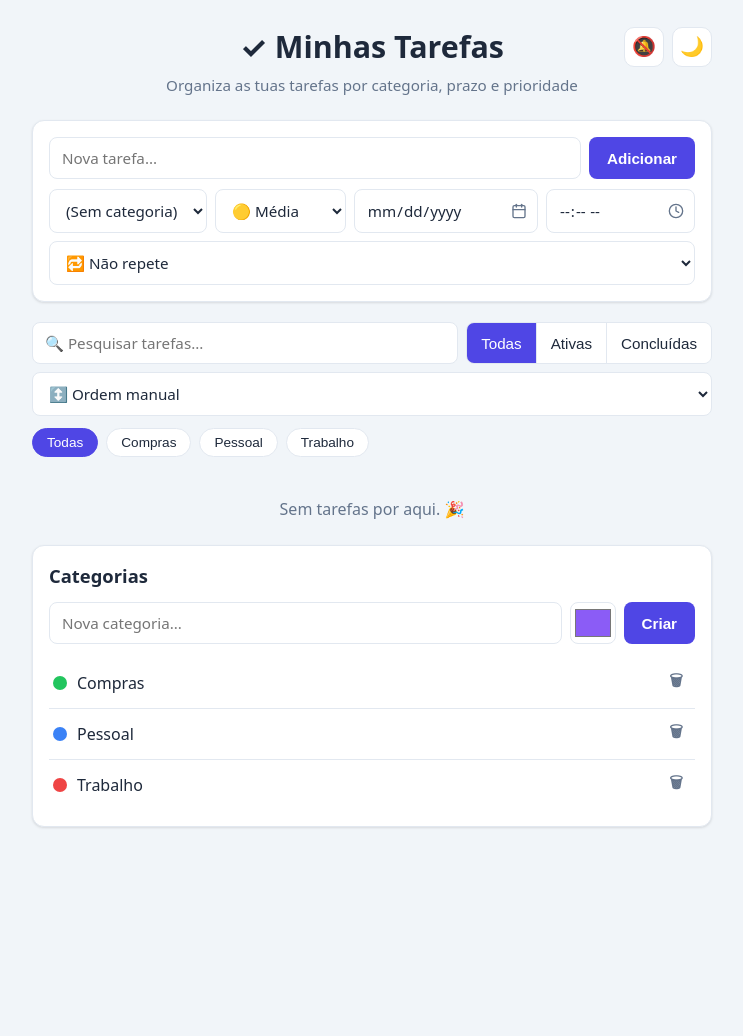
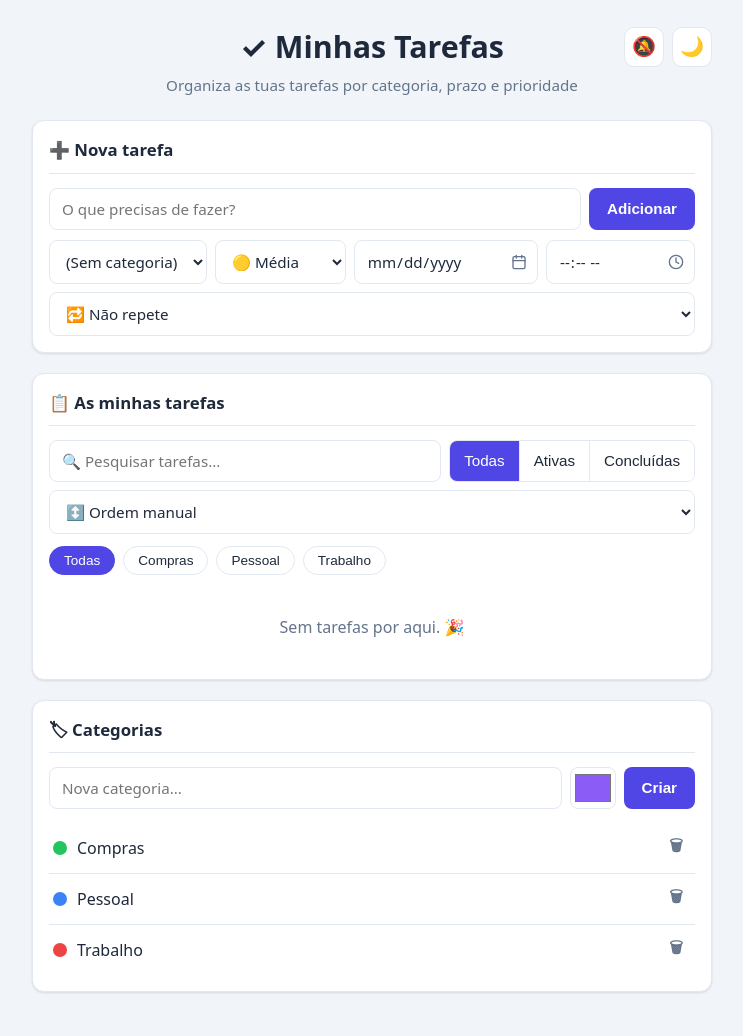
Before and after one commit to santosvhs72-design/claude01, a PHP site: page / in a window 1280 px wide. Shown: the whole page, without its empty margins (268-1011 px from the left). Before the commit the page ends 828 px from the top, so only its background shows below. Run offline with PHP 8.4, Linux system fonts and the light colour scheme; data that the repository does not hold is empty.

Commit message:
Group UI into clear sections with titled cards
- Tres seccoes distintas em cartoes com titulo e divisoria:
  Nova tarefa, As minhas tarefas, Categorias
- Lista de tarefas agora dentro do seu cartao (barra + filtros + lista)
- Itens de tarefa achatados (sem sombra) para lerem como lista, nao
  como cartoes dentro de cartoes

Co-Authored-By: Claude Opus 4.8 <noreply@anthropic.com>
Claude-Session: https://claude.ai/code/session_01R5QukwwxvLpP2texSAJ4ZV

```diff
--- a/assets/style.css
+++ b/assets/style.css
@@ -67,6 +67,15 @@ header h1 { font-size: 1.9rem; }
     box-shadow: var(--shadow);
     padding: 16px;
     margin-bottom: 20px;
+}
+
+/* Título de cada secção, com divisória */
+.section-title {
+    font-size: 1.05rem;
+    font-weight: 700;
+    margin-bottom: 14px;
+    padding-bottom: 10px;
+    border-bottom: 1px solid var(--border);
 }
 
 /* Formulário de tarefa */
@@ -191,8 +200,8 @@ button:hover { background: var(--primary-hover); }
     border-radius: var(--radius);
     padding: 12px 14px;
     margin-bottom: 8px;
-    box-shadow: var(--shadow);
 }
+.task-item:last-child { margin-bottom: 0; }
 .task-item.prio-alta  { border-left-color: #ef4444; }
 .task-item.prio-media { border-left-color: #f59e0b; }
 .task-item.prio-baixa { border-left-color: #22c55e; }
@@ -293,7 +302,6 @@ button:hover { background: var(--primary-hover); }
 .empty { text-align: center; color: var(--muted); padding: 24px; }
 
 /* Categorias */
-.categories-manager h2 { font-size: 1.15rem; margin-bottom: 12px; }
 #category-form { display: flex; gap: 8px; margin-bottom: 14px; flex-wrap: wrap; }
 #category-form input[type="text"] { flex: 1 1 160px; }
 input[type="color"] {
--- a/index.php
+++ b/index.php
@@ -38,10 +38,12 @@ $jsV  = @filemtime(__DIR__ . '/assets/app.js') ?: time();
             <p class="subtitle">Organiza as tuas tarefas por categoria, prazo e prioridade</p>
         </header>
 
-        <!-- Adicionar nova tarefa -->
-        <form id="task-form" class="card">
+        <!-- Secção: criar tarefa -->
+        <section class="card section">
+            <h2 class="section-title">➕ Nova tarefa</h2>
+            <form id="task-form">
                 <div class="task-form-main">
-                <input type="text" id="task-title" placeholder="Nova tarefa..." maxlength="200" required>
+                    <input type="text" id="task-title" placeholder="O que precisas de fazer?" maxlength="200" required>
                     <button type="submit">Adicionar</button>
                 </div>
                 <div class="task-form-opts">
@@ -62,8 +64,11 @@ $jsV  = @filemtime(__DIR__ . '/assets/app.js') ?: time();
                     </select>
                 </div>
             </form>
+        </section>
 
-        <!-- Pesquisa e filtros -->
+        <!-- Secção: lista de tarefas -->
+        <section class="card section">
+            <h2 class="section-title">📋 As minhas tarefas</h2>
             <div class="toolbar">
                 <input type="search" id="search" placeholder="🔍 Pesquisar tarefas...">
                 <div class="status-filter" id="status-filter">
@@ -79,14 +84,13 @@ $jsV  = @filemtime(__DIR__ . '/assets/app.js') ?: time();
                 </select>
             </div>
             <div class="filters" id="filters"></div>
-
-        <!-- Lista de tarefas -->
             <ul class="task-list" id="task-list"></ul>
             <p class="empty" id="empty-msg" hidden>Sem tarefas por aqui. 🎉</p>
+        </section>
 
-        <!-- Gestão de categorias -->
-        <section class="card categories-manager">
-            <h2>Categorias</h2>
+        <!-- Secção: categorias -->
+        <section class="card section categories-manager">
+            <h2 class="section-title">🏷 Categorias</h2>
             <form id="category-form">
                 <input type="text" id="category-name" placeholder="Nova categoria..." maxlength="50" required>
                 <input type="color" id="category-color" value="#8b5cf6" title="Escolher cor">
```
Lines whose indentation alone changed are shown as unchanged.
